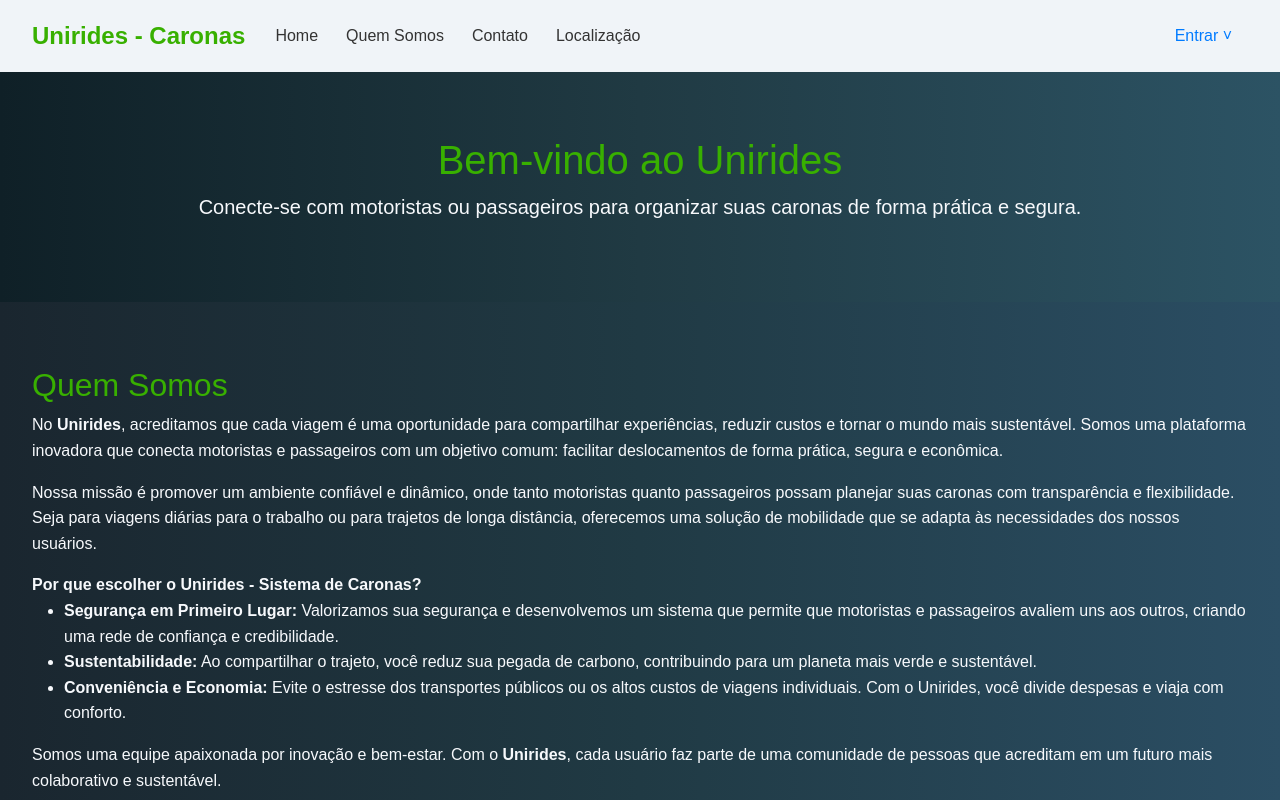
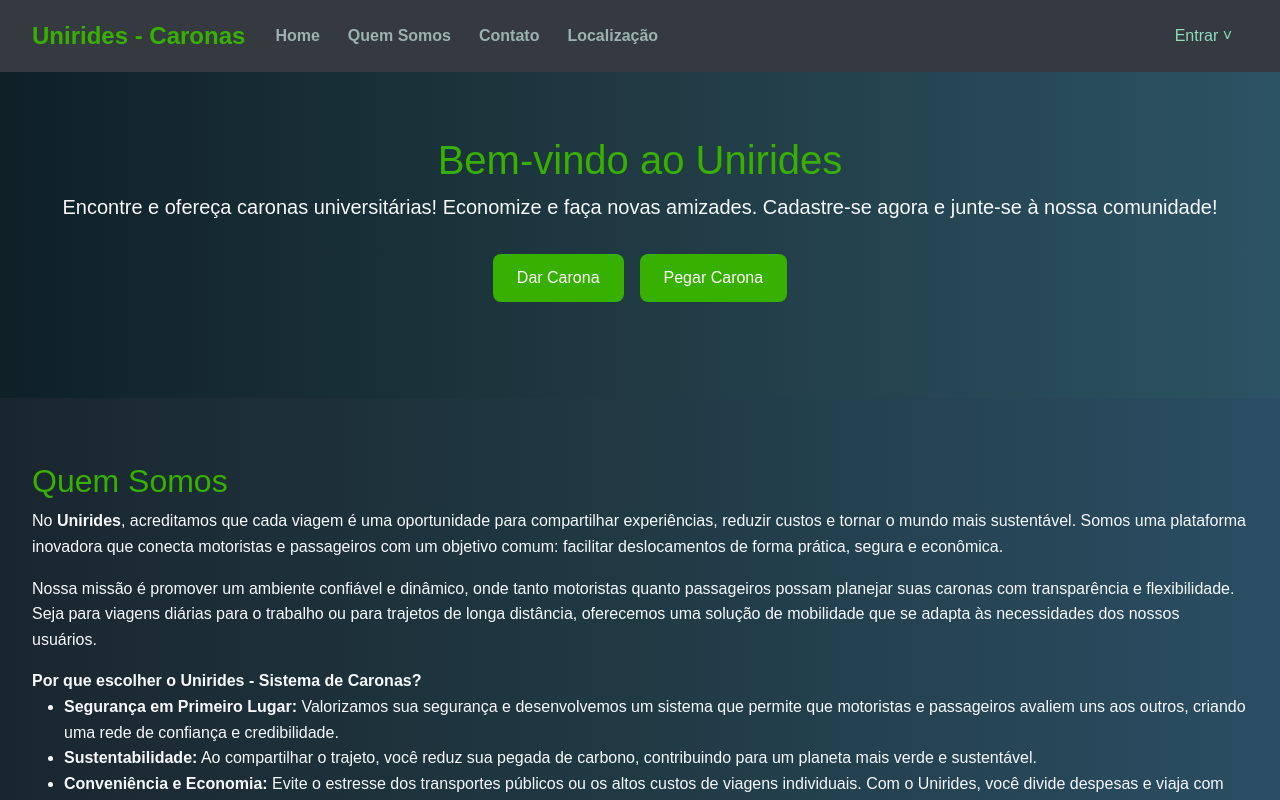
Before and after one commit to danirso/Unirides, a React (Create React App) app in the folder frontend/: page / in a window 1280 px wide. Shown: the top 800 px of the page. Built offline with nearby package versions, Linux system fonts and the light colour scheme.

Commit message:
Pequenas mudancas

```diff
--- a/frontend/src/landPage.js
+++ b/frontend/src/landPage.js
@@ -1,5 +1,5 @@
-import React, { useState } from 'react';
-import { Link } from 'react-router-dom';
+import React, { useState } from "react";
+import { Link } from "react-router-dom";
 
 function LandPage() {
   const [showDropdown, setShowDropdown] = useState(false);
@@ -9,113 +9,152 @@ function LandPage() {
   };
 
   const scrollToSection = (id) => {
-    document.getElementById(id).scrollIntoView({ behavior: 'smooth' });
+    document.getElementById(id).scrollIntoView({ behavior: "smooth" });
   };
 
   const inputStyle = {
-    width: '100%',
-    padding: '0.75rem',
-    margin: '0.5rem 0',
-    borderRadius: '8px',
-    border: 'none',
-    backgroundColor: '#f7f9fc',
+    width: "100%",
+    padding: "0.75rem",
+    margin: "0.5rem 0",
+    borderRadius: "8px",
+    border: "none",
+    backgroundColor: "#f7f9fc",
   };
 
   const textareaStyle = {
-    width: '100%',
-    padding: '0.75rem',
-    margin: '0.5rem 0',
-    borderRadius: '8px',
-    border: 'none',
-    backgroundColor: '#f7f9fc',
-    height: '150px',
+    width: "100%",
+    padding: "0.75rem",
+    margin: "0.5rem 0",
+    borderRadius: "8px",
+    border: "none",
+    backgroundColor: "#f7f9fc",
+    height: "150px",
   };
 
   const buttonStyle = {
-    padding: '0.75rem 1.5rem',
-    backgroundColor: '#38b000',
-    color: '#fff',
-    border: 'none',
-    borderRadius: '8px',
-    cursor: 'pointer',
-    marginTop: '1rem',
+    padding: "0.75rem 1.5rem",
+    backgroundColor: "#38b000",
+    color: "#fff",
+    border: "none",
+    borderRadius: "8px",
+    cursor: "pointer",
+    marginTop: "1rem",
   };
 
   const socialIconStyle = {
-  color: '#f7f9fc',
-  textDecoration: 'none',
-  fontSize: '1.5rem',
-  transition: 'color 0.3s',
+    color: "#f7f9fc",
+    textDecoration: "none",
+    fontSize: "1.5rem",
+    transition: "color 0.3s",
   };
 
-  socialIconStyle[':hover'] = {
-    color: '#38b000',
+  socialIconStyle[":hover"] = {
+    color: "#38b000",
   };
 
   return (
-    <div style={{ fontFamily: 'Arial, sans-serif' }}>
+    <div style={{ fontFamily: "Arial, sans-serif" }}>
       {/* Navbar */}
-    <nav style={{
-      display: 'flex',
-      justifyContent: 'space-between',
-      alignItems: 'center',
-      padding: '1rem 2rem',
-      background: '#f0f4f8',
-      boxShadow: '0px 4px 10px rgba(0, 0, 0, 0.1)',
-      color: '#333'
-    }}>
+      <nav
+        style={{
+          display: "flex",
+          justifyContent: "space-between",
+          alignItems: "center",
+          padding: "1rem 2rem",
+          background: "#343a40",
+          boxShadow: "0px 4px 10px rgba(0, 0, 0, 0.1)",
+          color: "#9db1af",
+          fontWeight: "bold",
+        }}
+      >
         {/* Logo e Links */}
-      <div style={{ display: 'flex', alignItems: 'center' }}>
-        <div style={{ fontSize: '1.5rem', fontWeight: 'bold', color: '#38b000', marginRight: '1.5rem' }}>
+        <div style={{ display: "flex", alignItems: "center" }}>
+          <div
+            style={{
+              fontSize: "1.5rem",
+              fontWeight: "bold",
+              color: "#38b000",
+              marginRight: "1.5rem",
+            }}
+          >
             Unirides - Caronas
           </div>
-        <div style={{ display: 'flex', gap: '1rem' }}>
+          <div style={{ display: "flex", gap: "1rem" }}>
             <button
-            onClick={() => scrollToSection('home')}
-            style={{ background: 'none', border: 'none', color: '#333', cursor: 'pointer', fontSize: '1rem' }}
+              onClick={() => scrollToSection("home")}
+              style={{
+                background: "none",
+                border: "none",
+                color: "#9db1af",
+                cursor: "pointer",
+                fontSize: "1rem",
+                fontWeight: "bold",
+              }}
             >
               Home
             </button>
             <button
-            onClick={() => scrollToSection('quem-somos')}
-            style={{ background: 'none', border: 'none', color: '#333', cursor: 'pointer', fontSize: '1rem' }}
+              onClick={() => scrollToSection("quem-somos")}
+              style={{
+                background: "none",
+                border: "none",
+                color: "#9db1af",
+                cursor: "pointer",
+                fontSize: "1rem",
+                fontWeight: "bold",
+              }}
             >
               Quem Somos
             </button>
             <button
-            onClick={() => scrollToSection('contato')}
-            style={{ background: 'none', border: 'none', color: '#333', cursor: 'pointer', fontSize: '1rem' }}
+              onClick={() => scrollToSection("contato")}
+              style={{
+                background: "none",
+                border: "none",
+                color: "#9db1af",
+                cursor: "pointer",
+                fontSize: "1rem",
+                fontWeight: "bold",
+              }}
             >
               Contato
             </button>
             <button
-            onClick={() => scrollToSection('localização')}
-            style={{ background: 'none', border: 'none', color: '#333', cursor: 'pointer', fontSize: '1rem' }}
+              onClick={() => scrollToSection("localização")}
+              style={{
+                background: "none",
+                border: "none",
+                color: "#9db1af",
+                cursor: "pointer",
+                fontSize: "1rem",
+                fontWeight: "bold",
+              }}
             >
               Localização
             </button>
           </div>
         </div>
 
-
         {/* Botão entrar de forma intuitiva */}
-         <div style={{ position: 'relative' }}>
+        <div style={{ position: "relative" }}>
           <button
             onClick={handleDropdownToggle}
             style={{
-                background: 'none',
-                color: '#007bff',
-                padding: '0.5rem 1rem',
-                border: 'none',
-                fontSize: '1rem',
-                cursor: 'pointer',
-                display: 'flex',
-                alignItems: 'center',
-                borderRadius: '8px',
-                transition: 'transform 0.2s ease',
+              background: "none",
+              color: "#8fdcbc",
+              padding: "0.5rem 1rem",
+              border: "none",
+              fontSize: "1rem",
+              cursor: "pointer",
+              display: "flex",
+              alignItems: "center",
+              borderRadius: "8px",
+              transition: "transform 0.2s ease",
             }}
-              onMouseEnter={(e) => e.target.style.transform = 'translateY(-2px)'}
-              onMouseLeave={(e) => e.target.style.transform = 'translateY(0)'}
+            onMouseEnter={(e) =>
+              (e.target.style.transform = "translateY(-2px)")
+            }
+            onMouseLeave={(e) => (e.target.style.transform = "translateY(0)")}
           >
             Entrar {showDropdown ? "˄" : "˅"}
           </button>
@@ -123,33 +162,33 @@ function LandPage() {
           {showDropdown && (
             <div
               style={{
-                  position: 'absolute',
-                  top: '2.5rem',
+                position: "absolute",
+                top: "2.5rem",
                 right: 0,
-                  background: '#fff',
-                  boxShadow: '0px 4px 10px rgba(0, 0, 0, 0.1)',
-                  borderRadius: '8px',
-                  overflow: 'hidden',
+                background: "#343a40",
+                boxShadow: "0px 4px 10px rgba(0, 0, 0, 0.1)",
+                borderRadius: "8px",
+                overflow: "hidden",
                 zIndex: 1,
               }}
             >
               <Link
                 to="/login"
                 style={{
-                    display: 'block',
-                    padding: '1rem',
-                    color: '#007bff',
-                    textAlign: 'center',
-                    textDecoration: 'none',
-                    transition: 'transform 0.2s ease, border-bottom 0.2s ease',
+                  display: "block",
+                  padding: "1rem",
+                  color: "#8fdcbc",
+                  textAlign: "center",
+                  textDecoration: "none",
+                  transition: "transform 0.2s ease, border-bottom 0.2s ease",
                 }}
                 onMouseEnter={(e) => {
-                    e.target.style.transform = 'translateY(-2px)';
-                    e.target.style.borderBottom = '2px solid #007bff';
+                  e.target.style.transform = "translateY(-2px)";
+                  e.target.style.borderBottom = "2px solid #8fdcbc";
                 }}
                 onMouseLeave={(e) => {
-                    e.target.style.transform = 'translateY(0)';
-                    e.target.style.borderBottom = 'none';
+                  e.target.style.transform = "translateY(0)";
+                  e.target.style.borderBottom = "none";
                 }}
               >
                 Login
@@ -158,20 +197,20 @@ function LandPage() {
               <Link
                 to="/signup"
                 style={{
-                    display: 'block',
-                    padding: '1rem',
-                    color: '#007bff',
-                    textAlign: 'center',
-                    textDecoration: 'none',
-                    transition: 'transform 0.2s ease, border-bottom 0.2s ease',
+                  display: "block",
+                  padding: "1rem",
+                  color: "#8fdcbc",
+                  textAlign: "center",
+                  textDecoration: "none",
+                  transition: "transform 0.2s ease, border-bottom 0.2s ease",
                 }}
                 onMouseEnter={(e) => {
-                    e.target.style.transform = 'translateY(-2px)';
-                    e.target.style.borderBottom = '2px solid #007bff';
+                  e.target.style.transform = "translateY(-2px)";
+                  e.target.style.borderBottom = "2px solid #8fdcbc";
                 }}
                 onMouseLeave={(e) => {
-                    e.target.style.transform = 'translateY(0)';
-                    e.target.style.borderBottom = 'none';
+                  e.target.style.transform = "translateY(0)";
+                  e.target.style.borderBottom = "none";
                 }}
               >
                 Cadastro
@@ -181,60 +220,139 @@ function LandPage() {
         </div>
       </nav>
 
-
       {/* Conteúdo de cada sessão */}
       <section
         id="home"
         style={{
-        textAlign: 'center',
-        padding: '4rem 2rem',
-        background: 'linear-gradient(to right, #0f2027, #203a43, #2c5364)',
-        color: '#f7f9fc'
+          textAlign: "center",
+          padding: "4rem 2rem",
+          background: "linear-gradient(to right, #0f2027, #203a43, #2c5364)",
+          color: "#f7f9fc",
         }}
       >
-      <h1 style={{ fontSize: '2.5rem', color: '#38b000' }}>Bem-vindo ao Unirides</h1>
-      <p style={{ fontSize: '1.25rem', color: '#f7f9fc' }}>
-        Conecte-se com motoristas ou passageiros para organizar suas caronas de forma prática e segura.
+        <h1 style={{ fontSize: "2.5rem", color: "#38b000" }}>
+          Bem-vindo ao Unirides
+        </h1>
+        <p
+          style={{
+            fontSize: "1.25rem",
+            color: "#f7f9fc",
+            marginBottom: "2rem",
+          }}
+        >
+          Encontre e ofereça caronas universitárias! Economize e faça novas
+          amizades. Cadastre-se agora e junte-se à nossa comunidade!
         </p>
 
+        <div
+          style={{
+            display: "flex",
+            justifyContent: "center",
+            gap: "1rem",
+            marginBottom: "2rem",
+          }}
+        >
+          <button
+            style={{
+              padding: "0.75rem 1.5rem",
+              backgroundColor: "#38b000",
+              color: "#fff",
+              border: "none",
+              borderRadius: "8px",
+              cursor: "pointer",
+            }}
+            onClick={() => scrollToSection("/signup")}
+          >
+            Dar Carona
+          </button>
+          <button
+            style={{
+              padding: "0.75rem 1.5rem",
+              backgroundColor: "#38b000",
+              color: "#fff",
+              border: "none",
+              borderRadius: "8px",
+              cursor: "pointer",
+            }}
+            onClick={() => scrollToSection("/signup")}
+          >
+            Pegar Carona
+          </button>
+        </div>
+
         <div className="carousel-item">
-        <img src={"/carona1.png"} alt="Carona 1" style={{ width: '100%', height: 'auto' }}/>
+          <img
+            src={"/carona1.png"}
+            alt="Carona 1"
+            style={{ width: "100%", height: "auto" }}
+          />
         </div>
         <div className="carousel-item">
-        <img src={"/carona2.png"} alt="Carona 2" style={{ width: '100%', height: 'auto' }}/>
+          <img
+            src={"/carona2.png"}
+            alt="Carona 2"
+            style={{ width: "100%", height: "auto" }}
+          />
         </div>
         <div className="carousel-item">
-        <img src={"/carona3.png"} alt="Carona 3" style={{ width: '100%', height: 'auto' }}/>
+          <img
+            src={"/carona3.png"}
+            alt="Carona 3"
+            style={{ width: "100%", height: "auto" }}
+          />
         </div>
       </section>
-
 
       {/* Sessão de apresentação */}
       <section
         id="quem-somos"
         style={{
-          padding: '4rem 2rem',
-          background: 'linear-gradient(to right, #1a262f, #203a44, #2b4e64)',
-          color: '#f7f9fc'
+          padding: "4rem 2rem",
+          background: "linear-gradient(to right, #1a262f, #203a44, #2b4e64)",
+          color: "#f7f9fc",
         }}
       >
-        <h2 style={{ fontSize: '2rem', color: '#38b000' }}>Quem Somos</h2>
-        <p style={{ fontSize: '1rem', color: '#f7f9fc', lineHeight: '1.6' }}>
-          No <strong>Unirides</strong>, acreditamos que cada viagem é uma oportunidade para compartilhar experiências, reduzir custos e tornar o mundo mais sustentável. Somos uma plataforma inovadora que conecta motoristas e passageiros com um objetivo comum: facilitar deslocamentos de forma prática, segura e econômica.
+        <h2 style={{ fontSize: "2rem", color: "#38b000" }}>Quem Somos</h2>
+        <p style={{ fontSize: "1rem", color: "#f7f9fc", lineHeight: "1.6" }}>
+          No <strong>Unirides</strong>, acreditamos que cada viagem é uma
+          oportunidade para compartilhar experiências, reduzir custos e tornar o
+          mundo mais sustentável. Somos uma plataforma inovadora que conecta
+          motoristas e passageiros com um objetivo comum: facilitar
+          deslocamentos de forma prática, segura e econômica.
         </p>
-        <p style={{ fontSize: '1rem', color: '#f7f9fc', lineHeight: '1.6' }}>
-          Nossa missão é promover um ambiente confiável e dinâmico, onde tanto motoristas quanto passageiros possam planejar suas caronas com transparência e flexibilidade. Seja para viagens diárias para o trabalho ou para trajetos de longa distância, oferecemos uma solução de mobilidade que se adapta às necessidades dos nossos usuários.
+        <p style={{ fontSize: "1rem", color: "#f7f9fc", lineHeight: "1.6" }}>
+          Nossa missão é promover um ambiente confiável e dinâmico, onde tanto
+          motoristas quanto passageiros possam planejar suas caronas com
+          transparência e flexibilidade. Seja para viagens diárias para o
+          trabalho ou para trajetos de longa distância, oferecemos uma solução
+          de mobilidade que se adapta às necessidades dos nossos usuários.
         </p>
-        <p style={{ fontSize: '1rem', color: '#f7f9fc', lineHeight: '1.6' }}>
-          <strong>Por que escolher o Unirides - Sistema de Caronas?</strong><br />
+        <p style={{ fontSize: "1rem", color: "#f7f9fc", lineHeight: "1.6" }}>
+          <strong>Por que escolher o Unirides - Sistema de Caronas?</strong>
+          <br />
           <ul>
-            <li><strong>Segurança em Primeiro Lugar:</strong> Valorizamos sua segurança e desenvolvemos um sistema que permite que motoristas e passageiros avaliem uns aos outros, criando uma rede de confiança e credibilidade.</li>
-            <li><strong>Sustentabilidade:</strong> Ao compartilhar o trajeto, você reduz sua pegada de carbono, contribuindo para um planeta mais verde e sustentável.</li>
-            <li><strong>Conveniência e Economia:</strong> Evite o estresse dos transportes públicos ou os altos custos de viagens individuais. Com o Unirides, você divide despesas e viaja com conforto.</li>
+            <li>
+              <strong>Segurança em Primeiro Lugar:</strong> Valorizamos sua
+              segurança e desenvolvemos um sistema que permite que motoristas e
+              passageiros avaliem uns aos outros, criando uma rede de confiança
+              e credibilidade.
+            </li>
+            <li>
+              <strong>Sustentabilidade:</strong> Ao compartilhar o trajeto, você
+              reduz sua pegada de carbono, contribuindo para um planeta mais
+              verde e sustentável.
+            </li>
+            <li>
+              <strong>Conveniência e Economia:</strong> Evite o estresse dos
+              transportes públicos ou os altos custos de viagens individuais.
+              Com o Unirides, você divide despesas e viaja com conforto.
+            </li>
           </ul>
         </p>
-        <p style={{ fontSize: '1rem', color: '#f7f9fc', lineHeight: '1.6' }}>
-          Somos uma equipe apaixonada por inovação e bem-estar. Com o <strong>Unirides</strong>, cada usuário faz parte de uma comunidade de pessoas que acreditam em um futuro mais colaborativo e sustentável.
+        <p style={{ fontSize: "1rem", color: "#f7f9fc", lineHeight: "1.6" }}>
+          Somos uma equipe apaixonada por inovação e bem-estar. Com o{" "}
+          <strong>Unirides</strong>, cada usuário faz parte de uma comunidade de
+          pessoas que acreditam em um futuro mais colaborativo e sustentável.
         </p>
       </section>
 
@@ -242,48 +360,50 @@ function LandPage() {
       <section
         id="contato"
         style={{
-            padding: '4rem 2rem',
-            background: 'linear-gradient(to right, #0e1f26, #1e333e, #2a4d61)',
-            color: '#f7f9fc',
+          padding: "4rem 2rem",
+          background: "linear-gradient(to right, #0e1f26, #1e333e, #2a4d61)",
+          color: "#f7f9fc",
         }}
       >
-          <h2 style={{ fontSize: '2rem', color: '#38b000' }}>Contato</h2>
+        <h2 style={{ fontSize: "2rem", color: "#38b000" }}>Contato</h2>
 
-          <p style={{ fontSize: '1rem', color: '#f7f9fc' }}>
+        <p style={{ fontSize: "1rem", color: "#f7f9fc" }}>
           Entre em contato conosco pelo email: <br />
           <strong>contato@sistemadecaronas.com</strong>
         </p>
 
         {/* Formulário de contato */}
-          <div style={{ marginTop: '2rem' }}>
-            <h3 style={{ color: '#38b000' }}>Envie uma Mensagem</h3>
+        <div style={{ marginTop: "2rem" }}>
+          <h3 style={{ color: "#38b000" }}>Envie uma Mensagem</h3>
           <form>
-              <label style={{ display: 'block', marginBottom: '0.5rem' }}>
+            <label style={{ display: "block", marginBottom: "0.5rem" }}>
               Nome:
               <input type="text" placeholder="Seu nome" style={inputStyle} />
             </label>
-              <label style={{ display: 'block', marginBottom: '0.5rem' }}>
+            <label style={{ display: "block", marginBottom: "0.5rem" }}>
               E-mail:
               <input type="email" placeholder="Seu e-mail" style={inputStyle} />
             </label>
-              <label style={{ display: 'block', marginBottom: '0.5rem' }}>
+            <label style={{ display: "block", marginBottom: "0.5rem" }}>
               Mensagem:
               <textarea placeholder="Sua mensagem" style={textareaStyle} />
             </label>
-              <button type="submit" style={buttonStyle}>Enviar Mensagem</button>
+            <button type="submit" style={buttonStyle}>
+              Enviar Mensagem
+            </button>
           </form>
         </div>
 
         {/* Redes sociais */}
-          <div style={{ marginTop: '3rem' }}>
-            <h3 style={{ color: '#38b000' }}>Siga-nos nas Redes Sociais</h3>
-            <div style={{ display: 'flex', gap: '1rem' }}>
+        <div style={{ marginTop: "3rem" }}>
+          <h3 style={{ color: "#38b000" }}>Siga-nos nas Redes Sociais</h3>
+          <div style={{ display: "flex", gap: "1rem" }}>
             <a
               href="https://www.facebook.com/puccampinas/?locale=pt_BR"
               target="_blank"
               style={socialIconStyle}
-                onMouseEnter={(e) => e.target.style.color = '#38b000'} // fica verde se passa em cima com o mouse
-                onMouseLeave={(e) => e.target.style.color = '#f7f9fc'} // Cor original ao tirar o mouse
+              onMouseEnter={(e) => (e.target.style.color = "#38b000")} // fica verde se passa em cima com o mouse
+              onMouseLeave={(e) => (e.target.style.color = "#f7f9fc")} // Cor original ao tirar o mouse
             >
               <i className="fab fa-facebook-f"></i>
             </a>
@@ -291,8 +411,8 @@ function LandPage() {
               href="https://www.instagram.com/puccampinas/"
               target="_blank"
               style={socialIconStyle}
-                onMouseEnter={(e) => e.target.style.color = '#38b000'}
-                onMouseLeave={(e) => e.target.style.color = '#f7f9fc'}
+              onMouseEnter={(e) => (e.target.style.color = "#38b000")}
+              onMouseLeave={(e) => (e.target.style.color = "#f7f9fc")}
             >
               <i className="fab fa-instagram"></i>
             </a>
@@ -300,54 +420,51 @@ function LandPage() {
               href="https://x.com/puccampinas"
               target="_blank"
               style={socialIconStyle}
-                onMouseEnter={(e) => e.target.style.color = '#38b000'}
-                onMouseLeave={(e) => e.target.style.color = '#f7f9fc'}
+              onMouseEnter={(e) => (e.target.style.color = "#38b000")}
+              onMouseLeave={(e) => (e.target.style.color = "#f7f9fc")}
             >
               <i className="fab fa-twitter"></i>
             </a>
           </div>
         </div>
-
       </section>
 
       {/* Sessão de localização */}
       <section
         id="localização"
         style={{
-            padding: '4rem 2rem',
-            background: 'linear-gradient(to right, #0f2027, #203a43, #2c5364)',
-            color: '#f7f9fc'
+          padding: "4rem 2rem",
+          background: "linear-gradient(to right, #0f2027, #203a43, #2c5364)",
+          color: "#f7f9fc",
         }}
       >
-
         {/* Endereço */}
-          <div style={{ marginTop: '1.5rem' }}>
-            <h3 style={{ color: '#38b000' }}>Nosso Endereço</h3>
-            <p>Av. Reitor Benedito José Barreto Fonseca, H15 - Parque dos Jacarandás, Campinas - SP</p>
+        <div style={{ marginTop: "1.5rem" }}>
+          <h3 style={{ color: "#38b000" }}>Nosso Endereço</h3>
+          <p>
+            Av. Reitor Benedito José Barreto Fonseca, H15 - Parque dos
+            Jacarandás, Campinas - SP
+          </p>
         </div>
 
         {/* Mapa */}
-          <div style={{ marginTop: '3rem' }}>
-            <h3 style={{ color: '#38b000' }}>Encontre-nos no Mapa</h3>
+        <div style={{ marginTop: "3rem" }}>
+          <h3 style={{ color: "#38b000" }}>Encontre-nos no Mapa</h3>
           <div>
             <iframe
               src="https://www.google.com/maps/embed?pb=!1m18!1m12!1m3!1d3675.060320348315!2d-47.05483758442353!3d-22.834080985049522!2m3!1f0!2f0!3f0!3m2!1i1024!2i768!4f13.1!3m3!1m2!1s0x94c8c423e9c92bc5%3A0xce9a7f4920d1df4b!2sAv.%20Reitor%20Benedito%20Jos%C3%A9%20Barreto%20Fonseca%2C%20H15%20-%20Parque%20dos%20Jacarand%C3%A1s%2C%20Campinas%20-%20SP!5e0!3m2!1spt-BR!2sbr!4v1697061014515!5m2!1spt-BR!2sbr"
               width="600"
               height="450"
-              style={{ border: '0' }}
+              style={{ border: "0" }}
               allowFullScreen=""
               loading="lazy"
               referrerPolicy="no-referrer-when-downgrade"
             ></iframe>
-
           </div>
         </div>
-
       </section>
-
     </div>
   );
 }
 
-
 export default LandPage;
```
Also changed, not shown: frontend/src/Login.js (+6 -5 lines). Lines whose indentation alone changed are shown as unchanged.
